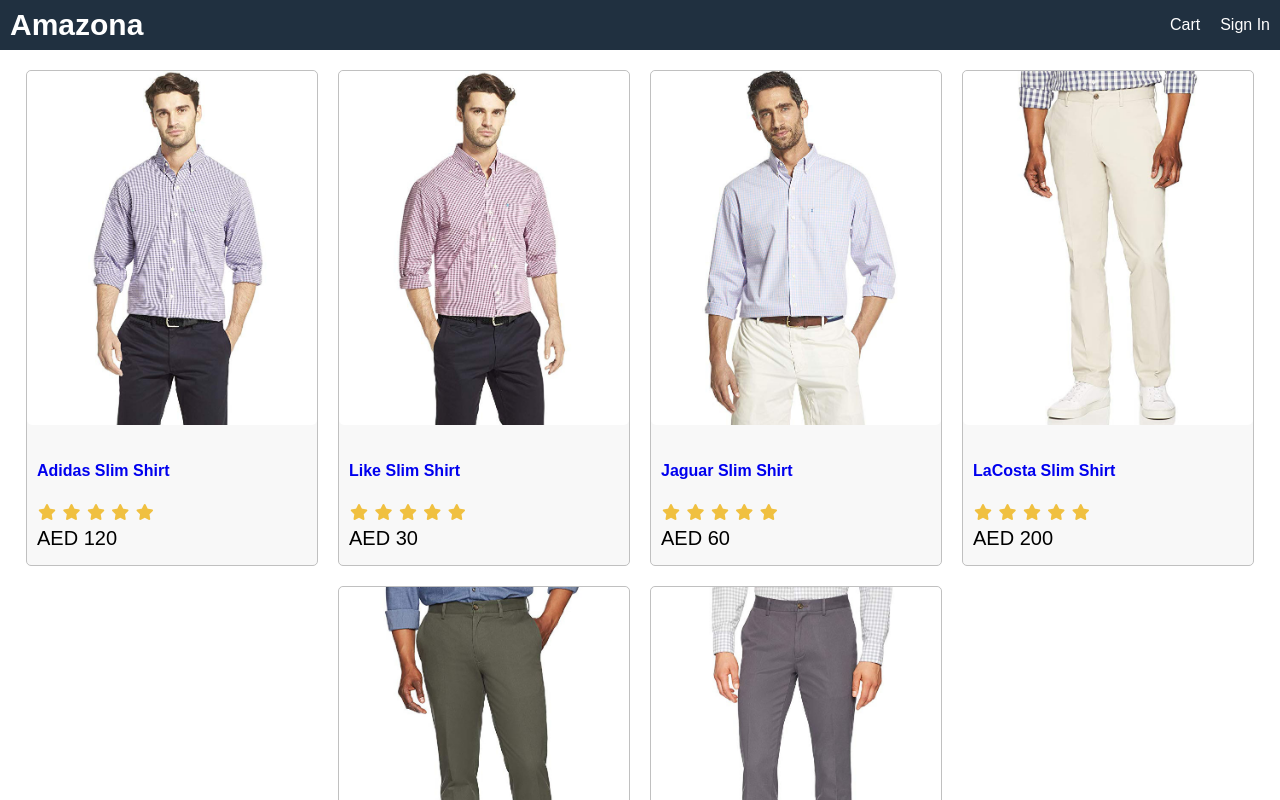
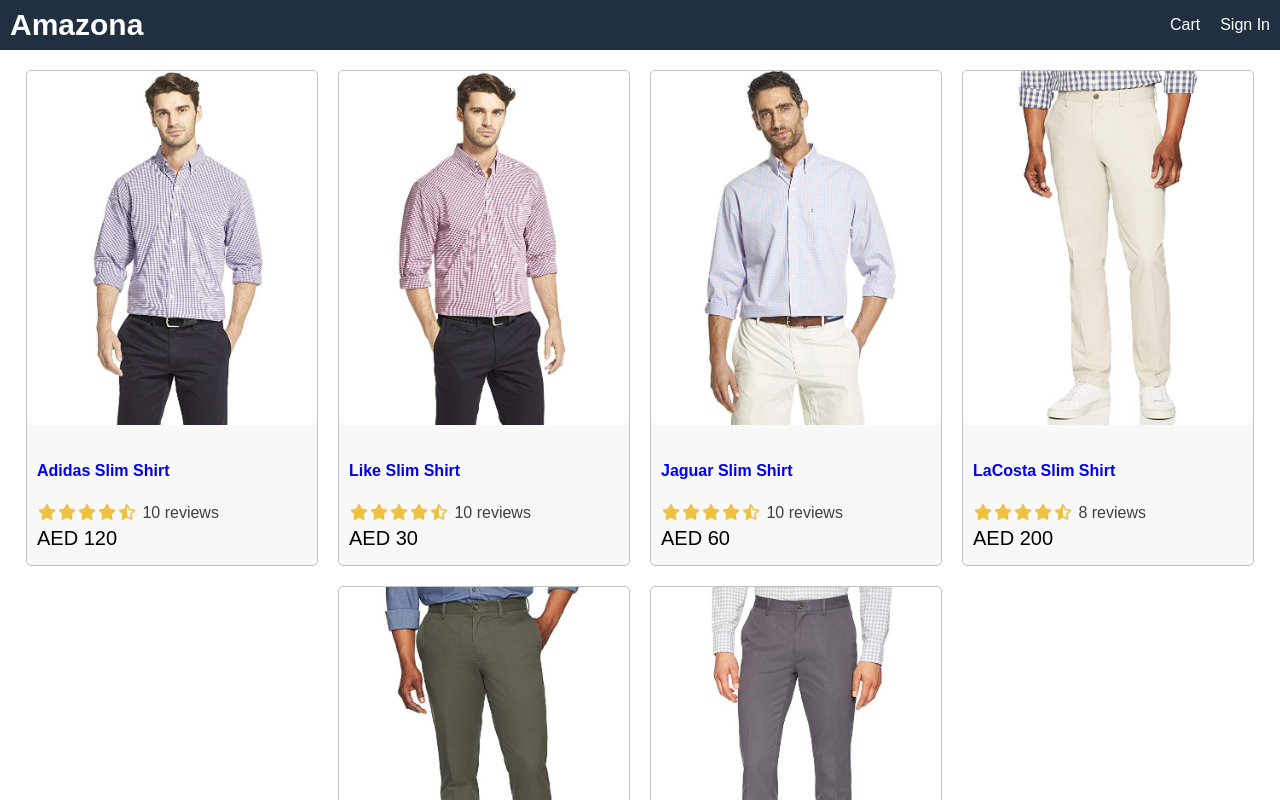
Before and after one commit to zayedbingazidev/AmazonClone, a React (Create React App) app in the folder frontend/: page / in a window 1280 px wide. Shown: the top 800 px of the page. Built offline with nearby package versions, Linux system fonts and the light colour scheme.

Commit message:
Product and Rating componets created

```diff
--- a/frontend/src/App.js
+++ b/frontend/src/App.js
@@ -1,4 +1,5 @@
 import data from './data';
+import Product from './components/Product'
 
 function App() {
   return (
@@ -17,25 +18,8 @@
           {
             data.products.map((product) => {
               return (
-                <div key={product._id} className="card">
-                  <a href={`/product/${product._id}`}>
-                    <img className="medium" src={product.image} href={`/product/${product._id}`} alt={product.name} />
-                  </a>
-                  <div className="card-body">
-                    <a href={`/product/${product._id}`}>
-                      <h2>{product.name}</h2>
-                    </a>
-                    <div className="rating">
-                      <span> <i className="fa fa-star"></i> </span>
-                      <span> <i className="fa fa-star"></i> </span>
-                      <span> <i className="fa fa-star"></i> </span>
-                      <span> <i className="fa fa-star"></i> </span>
-                      <span> <i className="fa fa-star"></i> </span>
-                    </div>
-                    <div className="price">AED {product.price}</div>
-                  </div>
-                </div>
-              )
+                <Product key={product._id} product={product}/>
+               )
             })
           }
         </div>
--- /dev/null
+++ b/frontend/src/components/Product.js
@@ -0,0 +1,20 @@
+import React from 'react'
+import Rating from './Rating';
+
+export default function Product(props) {
+      const {product} = props;
+      return (
+            <div key={product._id} className="card">
+                  <a href={`/product/${product._id}`}>
+                  <img className="medium" src={product.image} href={`/product/${product._id}`} alt={product.name} />
+                  </a>
+                  <div className="card-body">
+                        <a href={`/product/${product._id}`}>
+                              <h2>{product.name}</h2>
+                        </a>
+                        <Rating rating={product.rating} numReviews={product.numReviews} />
+                        <div className="price">AED {product.price}</div>
+                  </div>
+            </div>
+      )
+}
--- /dev/null
+++ b/frontend/src/components/Rating.js
@@ -0,0 +1,58 @@
+import React from 'react'
+
+export default function Rating(props) {
+      const {rating, numReviews} = props;
+      return (
+            <div className="rating">
+
+                  <span>
+                        <i
+                              className={
+                                    rating >=1?"fa fa-star"
+                                    : rating >= 0.5? "fa fa-star-half-o"
+                                    : 'fa fa-star-o'
+                              }>
+                        </i>
+                  </span>
+                  <span>
+                        <i
+                              className={
+                                    rating >=2?"fa fa-star"
+                                    : rating >= 1.5? "fa fa-star-half-o"
+                                    : 'fa fa-star-o'
+                              }>
+                        </i>
+                  </span>
+                  <span>
+                        <i
+                              className={
+                                    rating >=3?"fa fa-star"
+                                    : rating >= 2.5? "fa fa-star-half-o"
+                                    : 'fa fa-star-o'
+                              }>
+                        </i>
+                  </span>
+                  <span>
+                        <i
+                              className={
+                                    rating >=4?"fa fa-star"
+                                    : rating >= 3.5? "fa fa-star-half-o"
+                                    : 'fa fa-star-o'
+                              }>
+                        </i>
+                  </span>
+                  <span>
+                        <i
+                              className={
+                                    rating >=5?"fa fa-star"
+                                    : rating >= 4.5? "fa fa-star-half-o"
+                                    : 'fa fa-star-o'
+                              }>
+                        </i>
+                  </span>
+                  <span>
+                        {' ' + numReviews + ' reviews'}
+                  </span>
+            </div>
+      )
+}
--- a/frontend/src/index.css
+++ b/frontend/src/index.css
@@ -109,3 +109,6 @@
   color: #f0c040;
   margin: 0.1rem;
 }
+.rating span:last-child {
+  color: #404040;
+}
```
